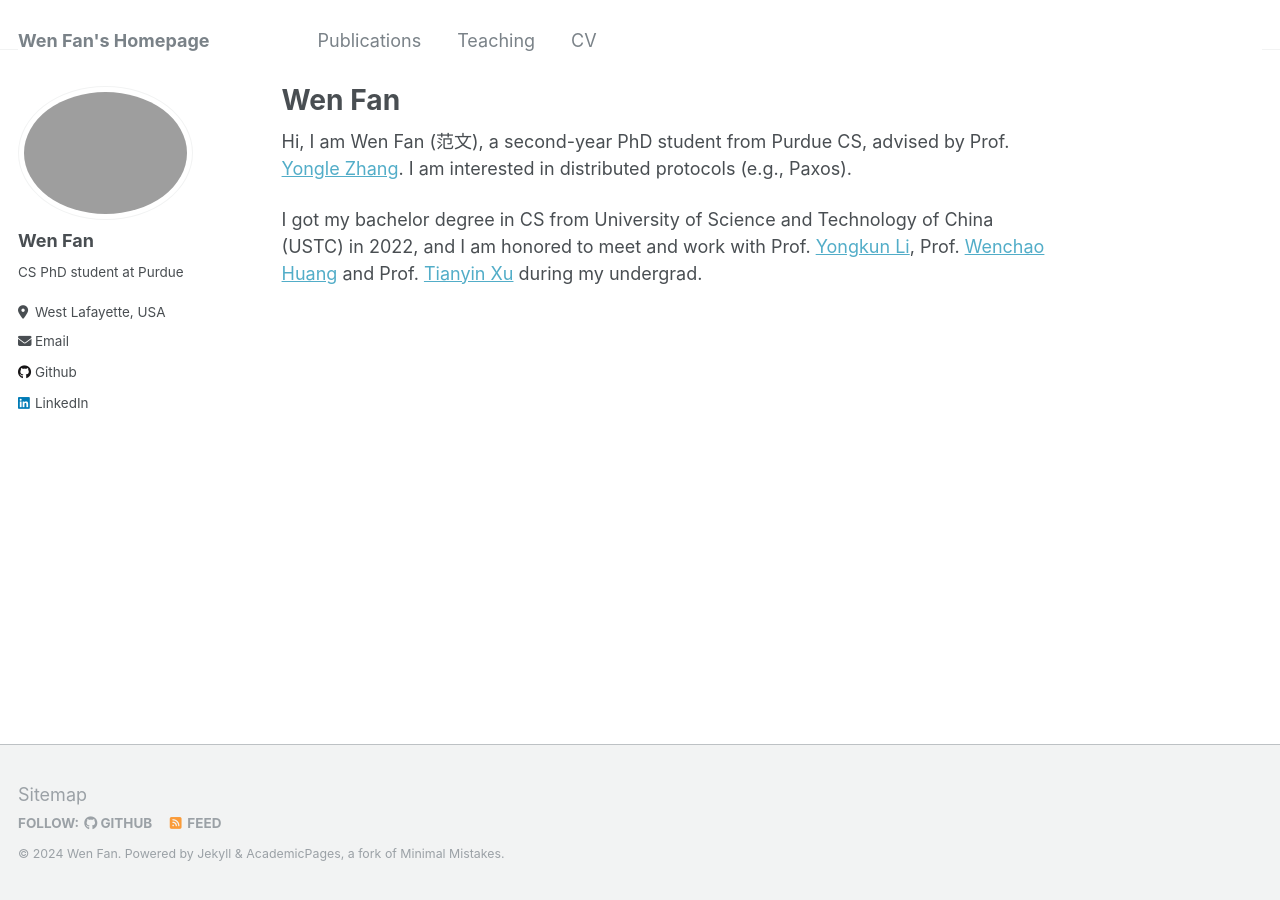
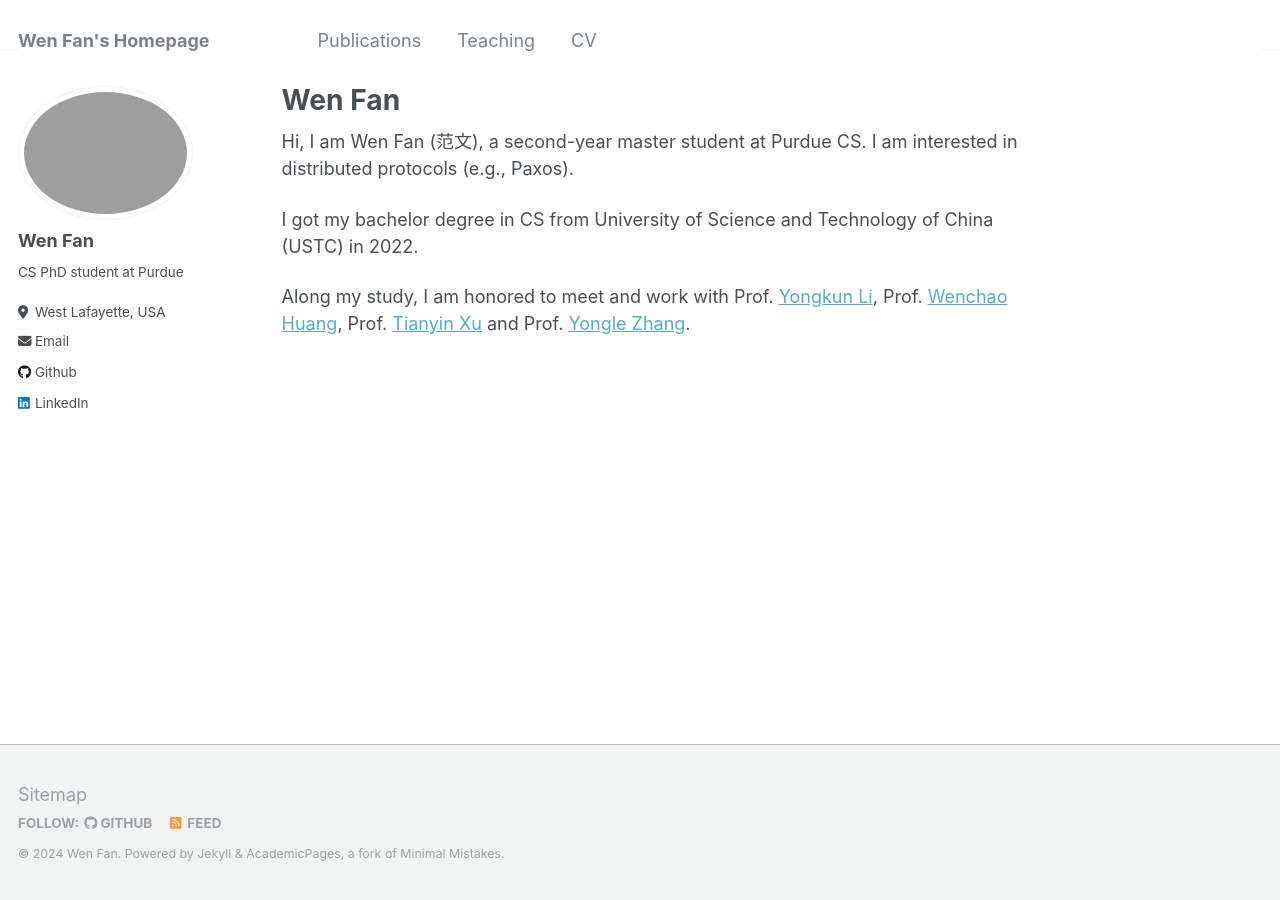
Before and after one commit to fanweneddie/fanweneddie.github.io, a Jekyll site: the page built from _pages/about.md, in a window 1280 px wide. Built offline with Jekyll 4.4.1, drawn with Linux system fonts in a browser that asks for light colours.

Commit message:
update the change to be a master

```diff
--- a/_pages/about.md
+++ b/_pages/about.md
@@ -7,6 +7,8 @@ redirect_from:
   - /about.html
 ---
 
-Hi, I am Wen Fan (范文), a second-year PhD student from Purdue CS, advised by Prof. [Yongle Zhang](https://yonglezh-purdue.github.io/). I am interested in distributed protocols (e.g., Paxos).
+Hi, I am Wen Fan (范文), a second-year master student at Purdue CS. I am interested in distributed protocols (e.g., Paxos).
 
-I got my bachelor degree in CS from University of Science and Technology of China (USTC) in 2022, and I am honored to meet and work with Prof. [Yongkun Li](http://staff.ustc.edu.cn/~ykli/), Prof. [Wenchao Huang](https://scholar.google.com/citations?user=whv_2gwAAAAJ&hl=en) and Prof. [Tianyin Xu](https://tianyin.github.io/) during my undergrad.
+I got my bachelor degree in CS from University of Science and Technology of China (USTC) in 2022.
+
+Along my study, I am honored to meet and work with Prof. [Yongkun Li](http://staff.ustc.edu.cn/~ykli/), Prof. [Wenchao Huang](https://scholar.google.com/citations?user=whv_2gwAAAAJ&hl=en), Prof. [Tianyin Xu](https://tianyin.github.io/) and Prof. [Yongle Zhang](https://yonglezh-purdue.github.io/).
```
Also changed, not shown: 1 other file.
